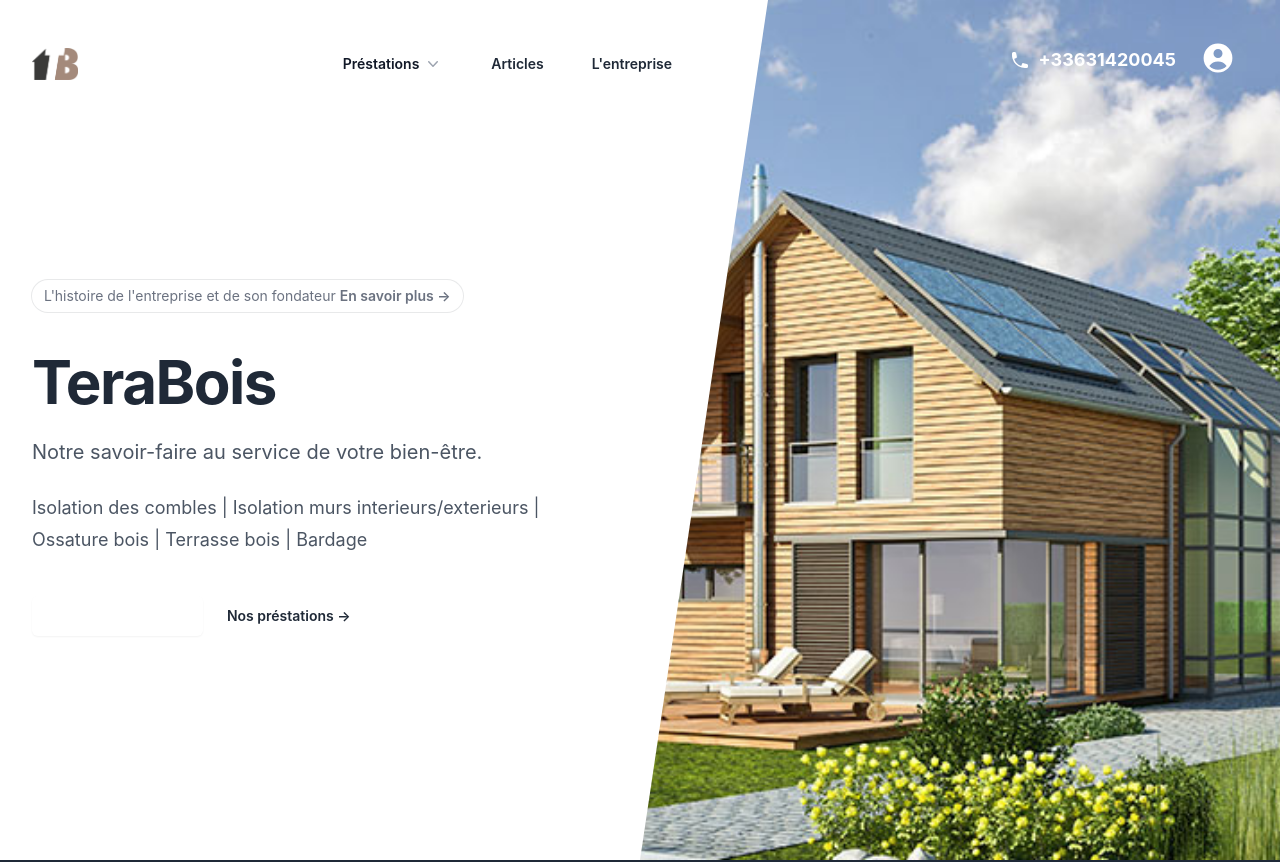
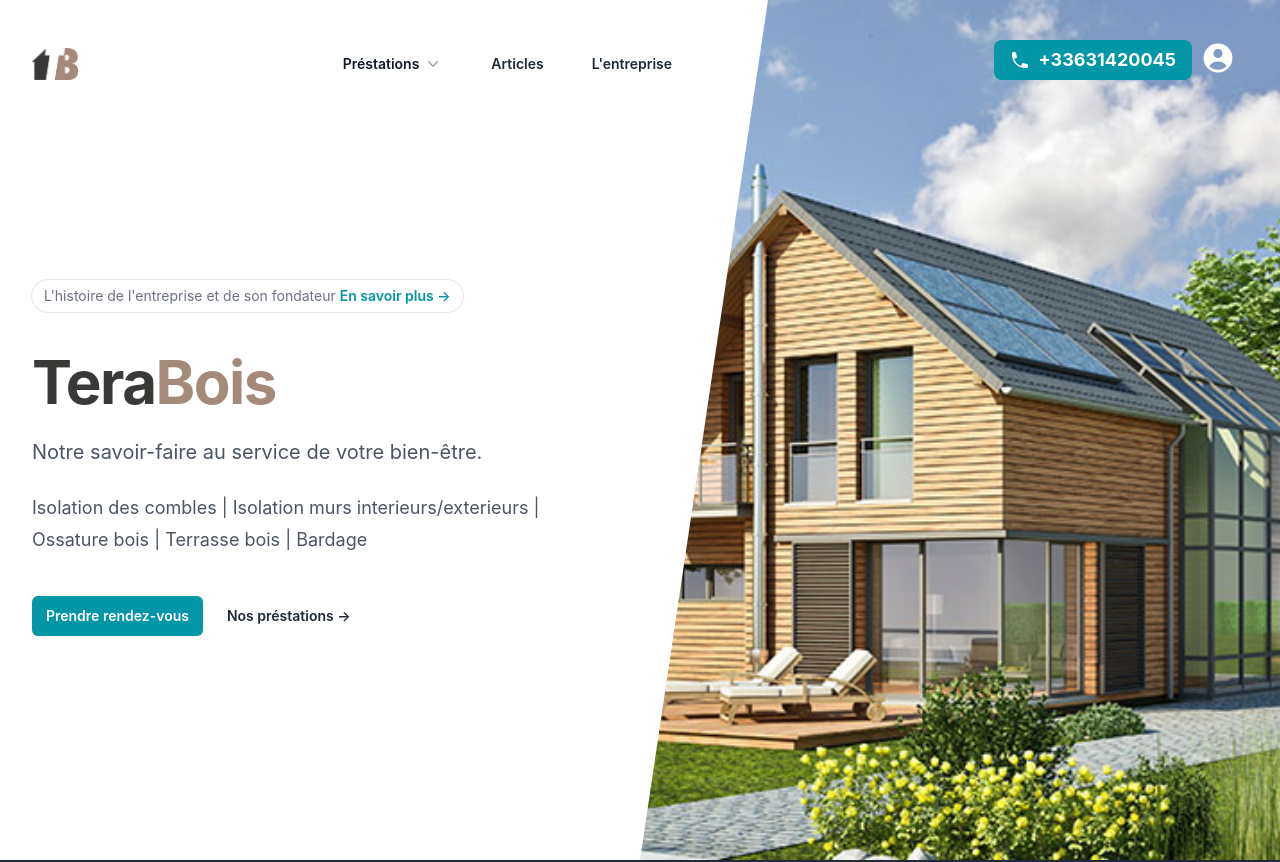
Before and after one commit to magicniclus/terabois, a Next.js app: page / in a window 1280 px wide. Shown: the top 862 px of the page. Built offline with nearby package versions, Linux system fonts and the light colour scheme.

Commit message:
Update tailwind.config.js

```diff
--- a/tailwind.config.js
+++ b/tailwind.config.js
@@ -9,7 +9,35 @@ module.exports = {
     "./src/**/*.{js,ts,jsx,tsx,mdx}",
   ],
   theme: {
-    extend: {},
+    extend: {
+      fontFamily: {
+        sans: [
+          "Noto Sans",
+          "ui-sans-serif",
+          "system-ui",
+          "-apple-system",
+          "BlinkMacSystemFont",
+          "Segoe UI",
+          "Roboto",
+          "Helvetica Neue",
+          "Arial",
+          "Noto Sans",
+          "sans-serif",
+          "Apple Color Emoji",
+          "Segoe UI Emoji",
+          "Segoe UI Symbol",
+          "Noto Color Emoji",
+        ],
+      },
+      colors: {
+        blue: "#0396A6",
+        blueClear: "#02b8cc",
+        orange: "#F28963",
+        dark: "#405A5C",
+        logoOne: "#393938",
+        logoTwo: "#a48a7b",
+      },
+    },
   },
   plugins: [],
 };
```
